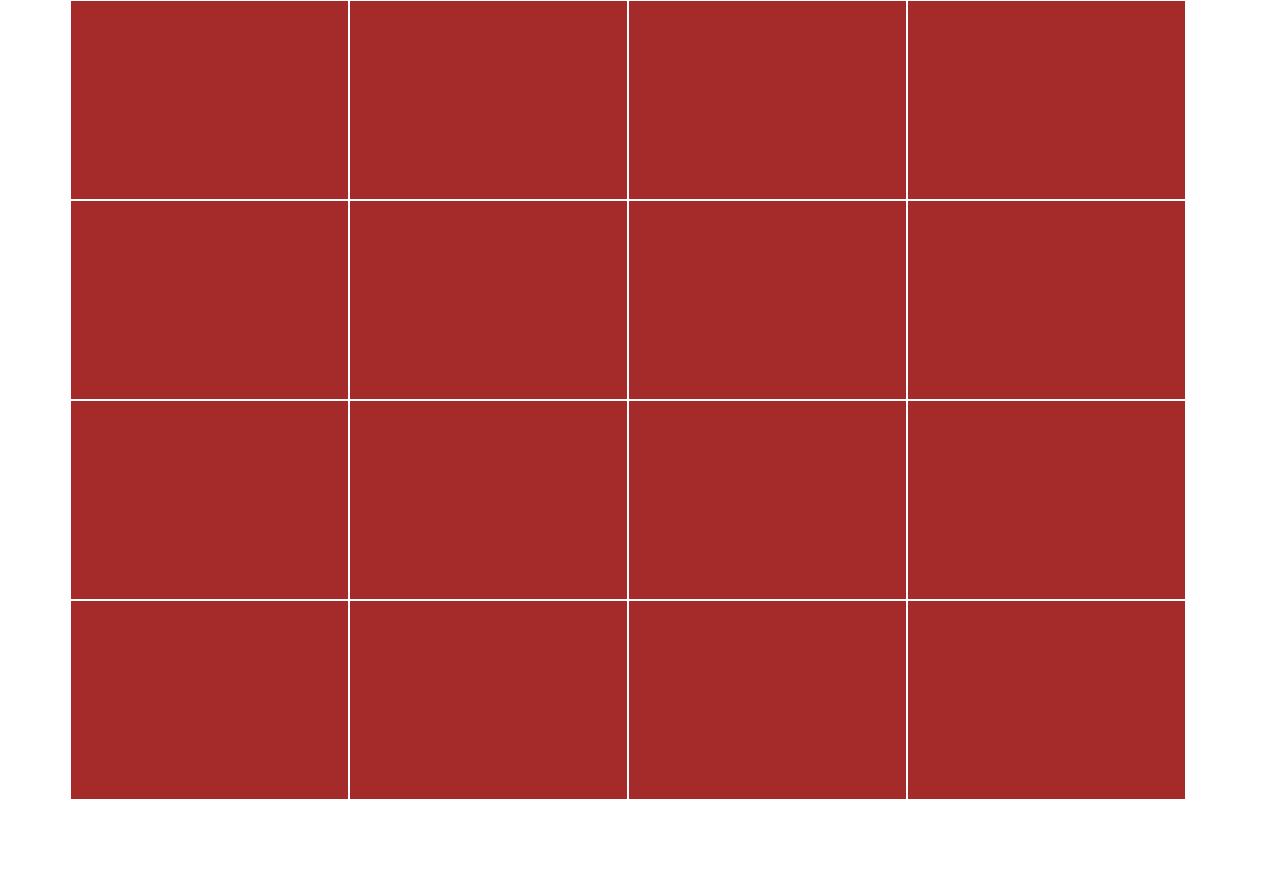
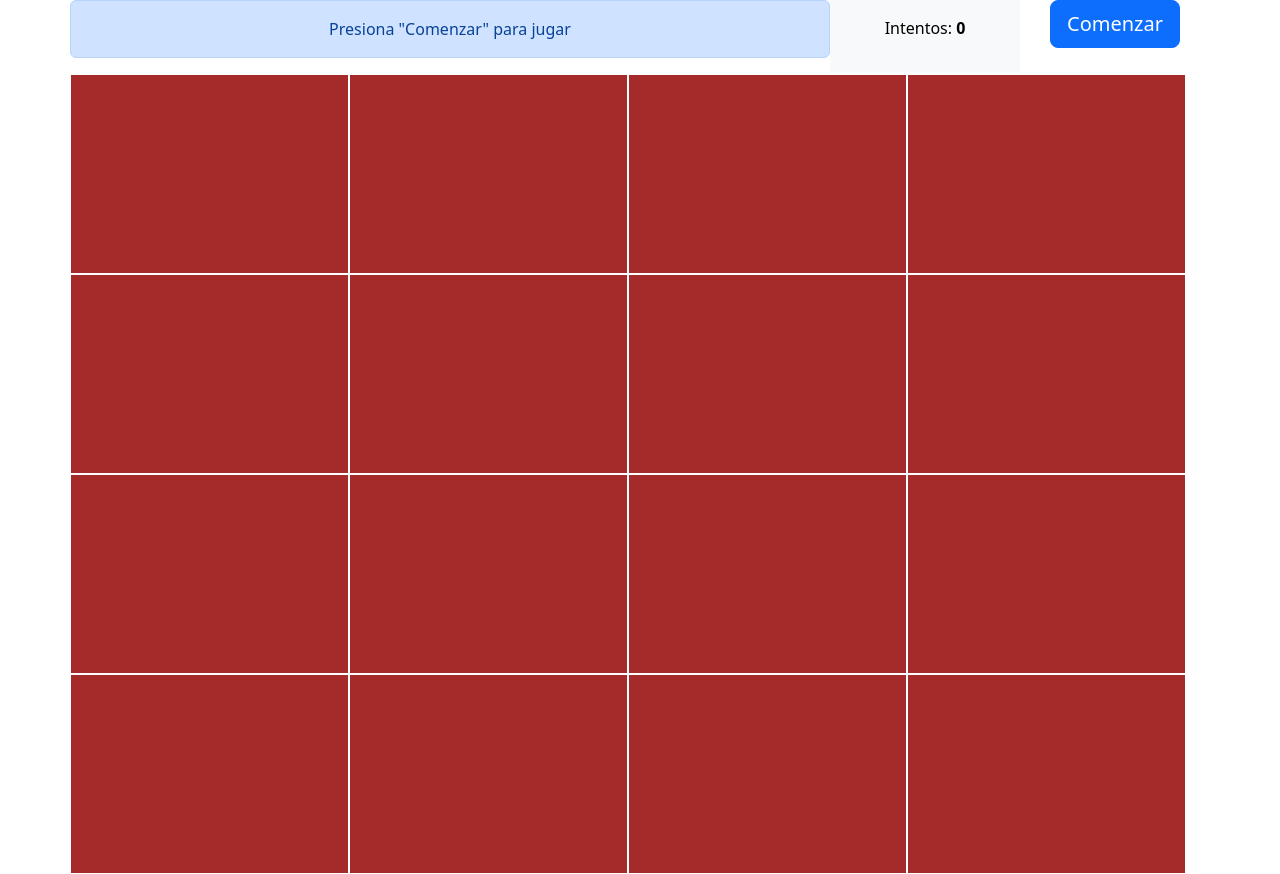
Before and after one commit to FrancoGomez/neo-memotest, a website: page index.html in a window 1280 px wide. Before the commit the page ends 800 px from the top, so only its background shows below. Drawn offline with nearby package versions, Linux system fonts and the light colour scheme.

Commit message:
Agregada alerta, numero de intentos y boton para comenzar como nuevos elementos html

```diff
--- a/index.html
+++ b/index.html
@@ -14,9 +14,27 @@
         <link rel="stylesheet" href="./styles/index.css" />
     </head>
     <body>
+        <div class="container text-center">
+            <div class="row">
+                <div class="col-8 alert alert-primary" role="alert" id="alerta">
+                    Presiona "Comenzar" para jugar
+                </div>
+                <div class="col-2 text-bg-light p-3 h-100">
+                    <p>Intentos: <strong id="contador">0</strong></p>
+                </div>
+                <div class="col-2">
+                    <button
+                        id="comenzar"
+                        type="button"
+                        class="btn btn-primary btn-lg"
+                    >
+                        Comenzar
+                    </button>
+                </div>
+            </div>
+        </div>
         <div class="container text-center contenedor">
-            <div class="row row-cols-4" id="tablero">
-            </div>
+            <div class="row row-cols-4" id="tablero"></div>
         </div>
 
         <script src="./src/logica.js"></script>
```
